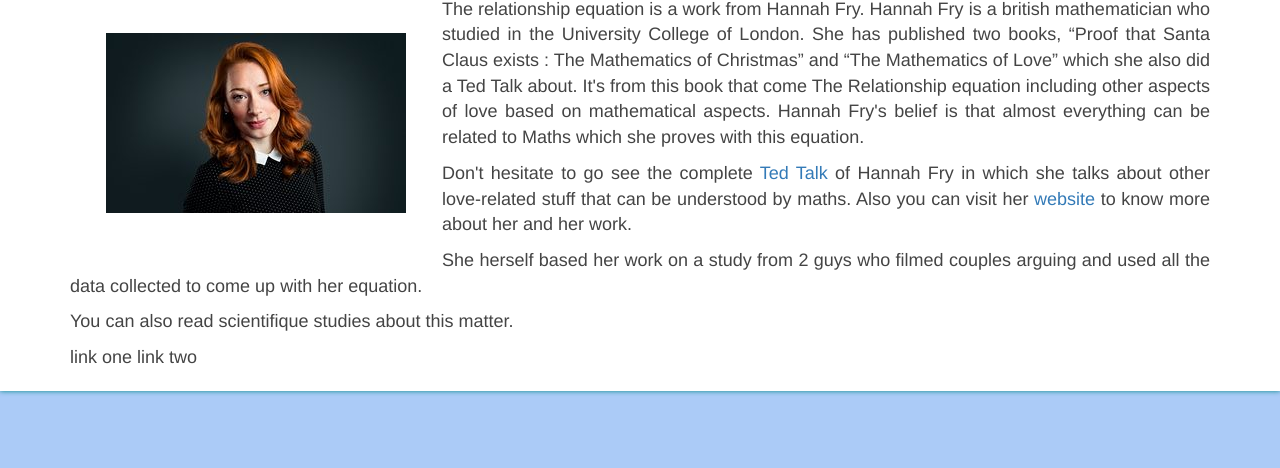
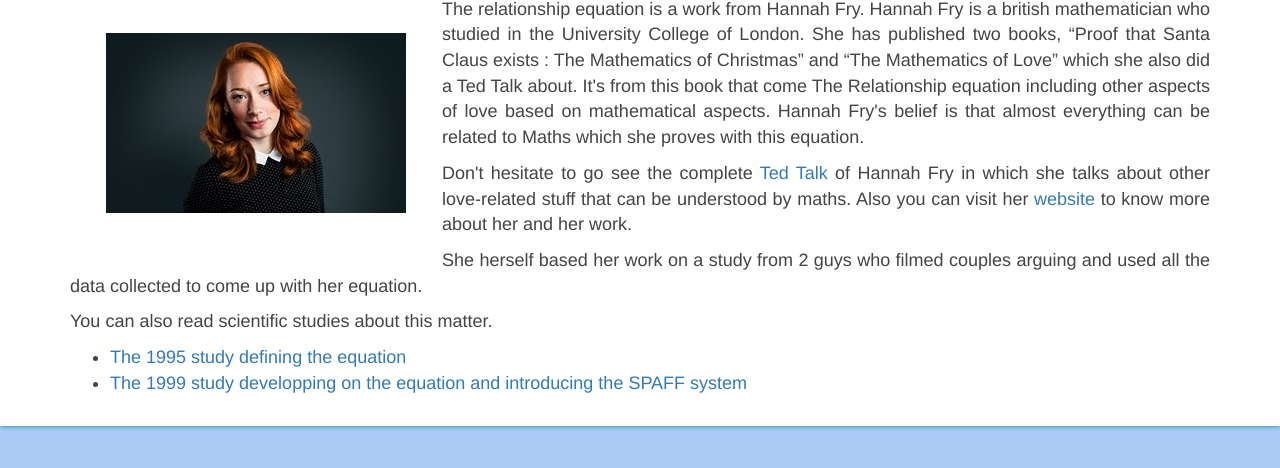
Before and after one commit to ribacq/relationship-equation-website, a plain HTML site: page sources.html in a window 1280 px wide. Shown: the part 146-614 px from the top of the page. Drawn offline with nearby package versions, Linux system fonts and the light colour scheme; some packages are replaced by stand-ins of ours; a web font is replaced by a local one.

Commit message:
fixes on links and css

```diff
--- a/sources.html
+++ b/sources.html
@@ -57,7 +57,12 @@
 			<p>
 				She herself based her work on a study from 2 guys who filmed couples arguing and used all the data collected to come up with her equation.
 			</p>
-            <p>You can also read scientifique studies about this matter.</p>link one link two
+            <p>
+				You can also read scientific studies about this matter.
+			</p>
+			<ul>
+				<li><a href="sys-dyn1995.pdf">The 1995 study defining the equation</a></li>
+				<li><a href="sys-dyn1999.pdf">The 1999 study developping on the equation and introducing the SPAFF system</a></li>
 		</article>
 	</div></section>
 
--- a/style.css
+++ b/style.css
@@ -99,12 +99,12 @@ img {
 .color-five { color: #428bca; }
 .color-six { color: #d9534f; }
 
-ul{
+ul.emo-list {
     list-style-type: none;
     text-align: center;
     padding-left: 0;
 }
 
-.emo{
+.emo {
     font-size: 3em;
 }
```
Also changed, not shown: spaff.html (+2 -5 lines), 4 other files.
